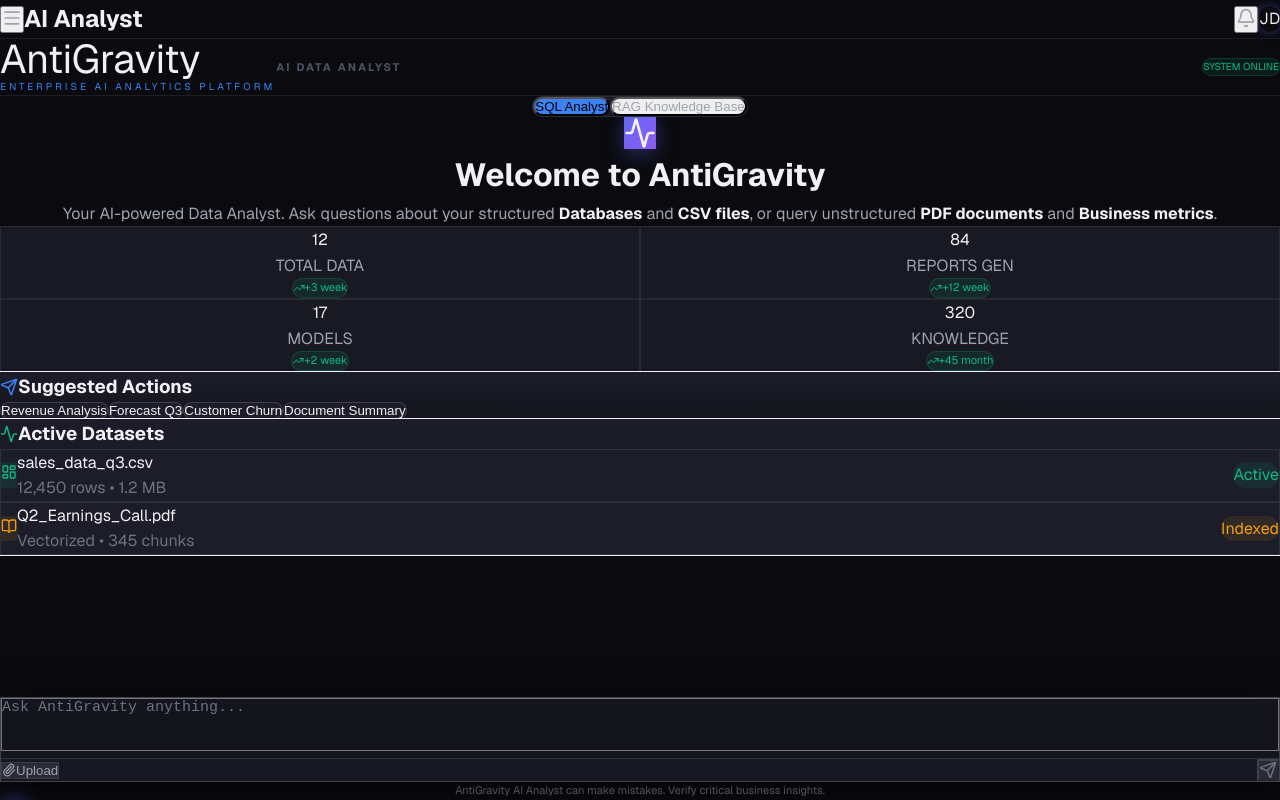
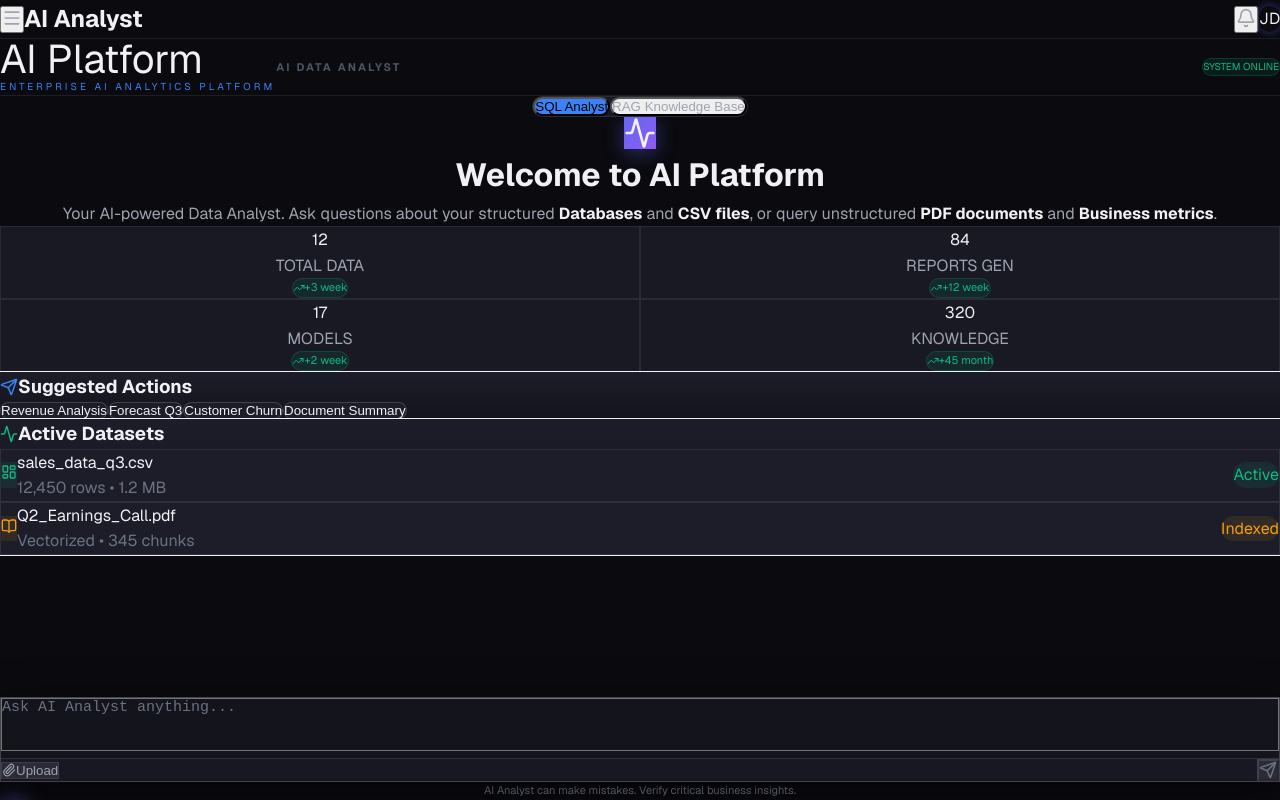
Before and after one commit to abakaushik-lgtm/DataScience-GenerativeAI-Platform, a Next.js app in the folder frontend/: page / in a window 1280 px wide. Built offline with nearby package versions, Linux system fonts and the light colour scheme.

Commit message:
style: Remove AntiGravity branding

```diff
--- a/frontend/src/app/dashboard/page.tsx
+++ b/frontend/src/app/dashboard/page.tsx
@@ -118,7 +118,7 @@ export default function InsightsDashboard() {
       a.href = url;
 
       const extensions: any = { "PDF": ".pdf", "DOCX": ".docx", "PPTX": ".pptx" };
-      a.download = `AntiGravity_${reportType.replace(' ', '_')}_${new Date().toISOString().split('T')[0]}${extensions[formatType]}`;
+      a.download = `Report_${reportType.replace(' ', '_')}_${new Date().toISOString().split('T')[0]}${extensions[formatType]}`;
 
       document.body.appendChild(a);
       a.click();
--- a/frontend/src/app/layout.tsx
+++ b/frontend/src/app/layout.tsx
@@ -16,7 +16,7 @@ const geistMono = Geist_Mono({
 });
 
 export const metadata: Metadata = {
-  title: "AntiGravity | Data Science Platform",
+  title: "Data Science Platform",
   description: "AI-powered analytics and data science platform",
 };
 
--- a/frontend/src/app/page.tsx
+++ b/frontend/src/app/page.tsx
@@ -102,7 +102,7 @@ export default function Home() {
         {/* Header */}
         <header className="h-24 border-b border-[#ffffff14] flex items-center px-10 bg-[#0a0a0f] z-30 relative">
           <div className="flex flex-col justify-center">
-            <span className="text-[40px] font-black tracking-tighter text-white leading-none">AntiGravity</span>
+            <span className="text-[40px] font-black tracking-tighter text-white leading-none">AI Platform</span>
             <span className="text-[10px] text-[#3b82f6] font-extrabold tracking-[0.3em] uppercase mt-2">Enterprise AI Analytics Platform</span>
           </div>
           <div className="mx-10 h-12 w-px bg-[#ffffff14]"></div>
@@ -192,7 +192,7 @@ export default function Home() {
               <div className="w-16 h-16 bg-gradient-to-br from-[#6366f1] to-[#8b5cf6] rounded-2xl flex items-center justify-center shadow-[0_4px_20px_rgba(99,102,241,0.4)] mb-2 mt-4">
                 <Activity size={32} className="text-white" />
               </div>
-              <h1 className="text-3xl font-bold text-[#f0f0f5] mb-2">Welcome to AntiGravity</h1>
+              <h1 className="text-3xl font-bold text-[#f0f0f5] mb-2">Welcome to AI Platform</h1>
               <p className="text-[#9ea3b0] text-center max-w-lg mb-8 leading-relaxed">
                 Your AI-powered Data Analyst. Ask questions about your structured <strong className="text-[#f0f0f5] font-semibold">Databases</strong> and <strong className="text-[#f0f0f5] font-semibold">CSV files</strong>, or query unstructured <strong className="text-[#f0f0f5] font-semibold">PDF documents</strong> and <strong className="text-[#f0f0f5] font-semibold">Business metrics</strong>.
               </p>
@@ -310,7 +310,7 @@ export default function Home() {
                   handleSendMessage();
                 }
               }}
-              placeholder="Ask AntiGravity anything..."
+              placeholder="Ask AI Analyst anything..."
               rows={3}
               className="w-full bg-transparent p-5 text-[15px] text-[#f0f0f5] placeholder-[#6b7280] resize-none focus:outline-none custom-scrollbar"
             />
@@ -335,7 +335,7 @@ export default function Home() {
             </div>
           </div>
           <div className="text-center text-[11px] text-[#6b7280] mt-4 font-medium tracking-wide">
-            AntiGravity AI Analyst can make mistakes. Verify critical business insights.
+            AI Analyst can make mistakes. Verify critical business insights.
           </div>
         </div>
       </div>
--- a/frontend/src/components/Header.tsx
+++ b/frontend/src/components/Header.tsx
@@ -11,7 +11,7 @@ export default function Header() {
     if (pathname === "/dashboard") return "Executive Dashboard";
     if (pathname === "/advanced-ml") return "Advanced ML Studio";
     if (pathname === "/settings") return "Settings";
-    return "AntiGravity Platform";
+    return "AI Data Platform";
   };
 
   return (
--- a/frontend/src/components/Sidebar.tsx
+++ b/frontend/src/components/Sidebar.tsx
@@ -44,7 +44,7 @@ export default function Sidebar() {
 
   return (
     <aside className="w-64 border-r border-[#ffffff14] bg-[#13141c] p-6 hidden md:flex flex-col h-full flex-shrink-0 z-10 shadow-xl">
-      <h1 className="text-2xl font-bold gradient-text mb-8 tracking-wider">AntiGravity</h1>
+      <h1 className="text-2xl font-bold gradient-text mb-8 tracking-wider">AI Platform</h1>
 
       <nav className="space-y-2 flex-1 overflow-y-auto pr-2 custom-scrollbar">
         <h2 className="text-xs uppercase text-[#6b7280] font-semibold tracking-widest mb-4 mt-2">Platform</h2>
```
